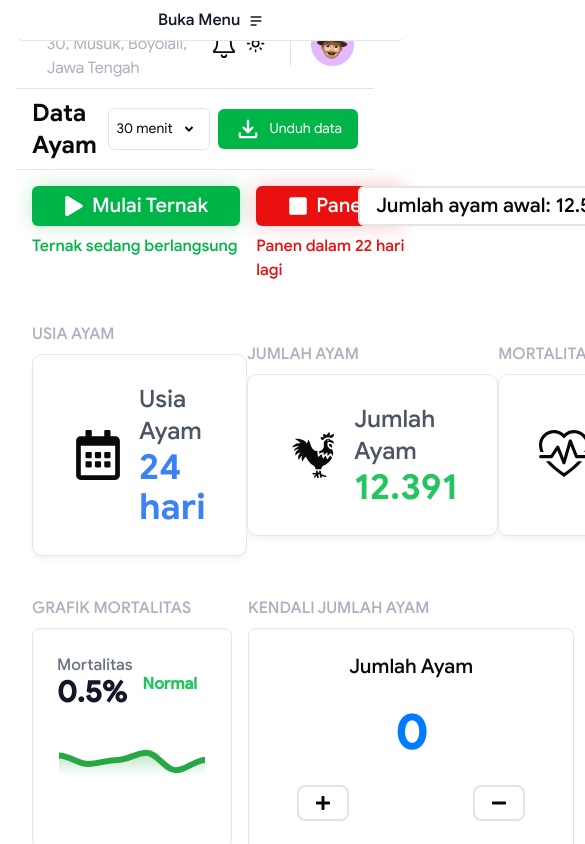
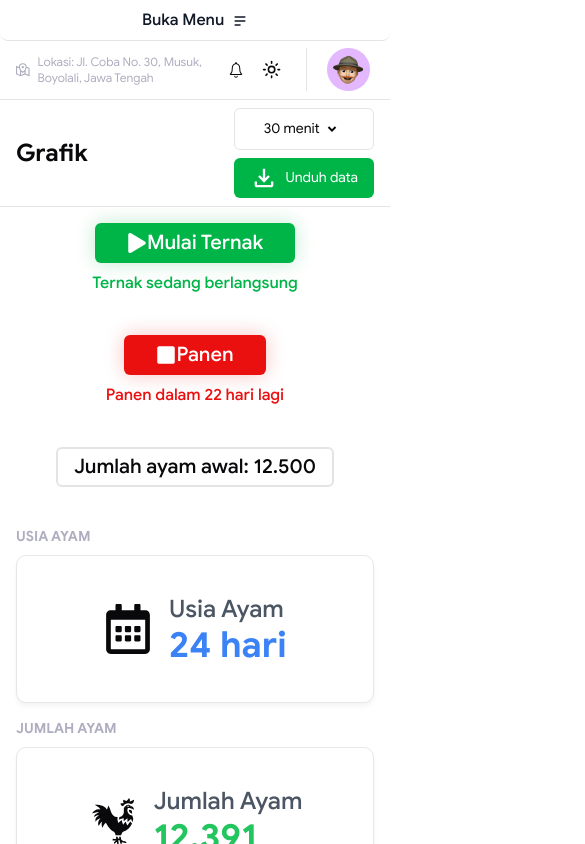
Before and after one commit to hanifnrh/sigma, a Next.js app: page /data-ayam in a window 390 px wide. Shown: the top 844 px of the page, 585 px wide, since content can reach past the window. Built offline with nearby package versions, Linux system fonts and the light colour scheme.

Commit message:
Responsiveness Data-Ayam

```diff
--- a/src/app/data-ayam/page.tsx
+++ b/src/app/data-ayam/page.tsx
@@ -27,19 +27,20 @@ const AreaChart = dynamic(() => import('@/components/ui/AreaChart'), { ssr: fals
 
 export default function DataAyam() {
     return (
-        <main className="p-4 pt-0 sm:ml-64 bg-white dark:bg-zinc-900">
+        <main className="w-full bg-white dark:bg-zinc-900 relative">
             <Navbar />
-            <div className="sticky top-0 z-10">
-                <div className="flex header py-2 px-4 body-light justify-between items-center border-b bg-white">
-                    <div className='flex navbar-title'>
-                        <GrMapLocation />
-                        <span className='ml-2 dark:text-white'>
+            <div className='flex flex-col mt-10 sm:mt-0 sm:pl-44 md:pl-56 xl:pl-64 w-full'>
+                <div className="sticky top-10 sm:top-0 z-10">
+                    <div className="flex header w-full py-2 px-4 body-light justify-between items-center border-b bg-white">
+                        <div className='flex items-center navbar-title body-bold text-sm sm:text-xs body-light'>
+                            <GrMapLocation className='text-xl' />
+                            <span className='ml-2 dark:text-white text-xs sm:text-sm'>
                                 Lokasi: Jl. Coba No. 30, Musuk, Boyolali, Jawa Tengah
                             </span>
                         </div>
                         <div className="flex justify-center items-center text-4xl">
                             <div className='flex justify-center items-center pr-3'>
-                            <IoIosNotificationsOutline className="dark:text-white mx-1 cursor-pointer" />
+                                <IoIosNotificationsOutline className="dark:text-white mr-4 cursor-pointer text-xl sm:text-2xl" />
                                 <ModeToggle />
                             </div>
                             <img src="/profile.png" alt="Profile Picture" className='border-l ml-3 pl-5' />
@@ -48,13 +49,13 @@ export default function DataAyam() {
                     </div>
                     <div className="flex header py-2 px-4 body-light justify-between items-center border-b bg-white">
                         <div className='flex body-bold text-2xl'>
-                        Data Ayam
+                            Grafik
                         </div>
-                    <div className="flex justify-center items-center text-4xl">
+                        <div className="grid grid-cols-1 sm:grid-cols-2 gap-2 text-4xl">
                             <DropdownMenu>
-                            <DropdownMenuTrigger className='border p-2 inline-flex items-center justify-center whitespace-nowrap rounded-md text-sm font-medium ring-offset-background transition-colors focus-visible:outline-none focus-visible:ring-2 focus-visible:ring-ring focus-visible:ring-offset-2 disabled:pointer-events-none disabled:opacity-50 mr-2'>
+                                <DropdownMenuTrigger className='border p-2 inline-flex items-center justify-center whitespace-nowrap rounded-md text-sm font-medium ring-offset-background transition-colors focus-visible:outline-none focus-visible:ring-2 focus-visible:ring-ring focus-visible:ring-offset-2 disabled:pointer-events-none disabled:opacity-50'>
                                     30 menit
-                                <RiArrowDropDownLine className="dark:text-white text-center ml-1 text-2xl" />
+                                    <RiArrowDropDownLine className="dark:text-white text-center text-2xl" />
                                 </DropdownMenuTrigger>
                                 <DropdownMenuContent className='body-light'>
                                     <DropdownMenuSeparator />
@@ -75,14 +76,14 @@ export default function DataAyam() {
                     </div>
                 </div>
 
-            <div className="page flex items-center justify-between p-4">
+                <div className="page flex items-center justify-between p-4 w-full">
                     <div className="flex flex-col justify-between items-center w-full">
-                    <div className='flex justify-between items-start w-full'>
-                        <div className='flex justify-start w-full'>
-                            <div>
+                        <div className='grid grid-cols-1 lg:grid-cols-2 gap-10'>
+                            <div className='grid grid-cols-1 sm:grid-cols-2 gap-10'>
+                                <div className='flex flex-col justify-center sm:justify-start sm:items-start items-center'>
                                     <Button variant={"mulaiTernak"}>
                                         <div className='h-full px-4 py-4 flex justify-center items-center text-xl'>
-                                        <FaPlay className='mr-2' />
+                                            <FaPlay className='' />
                                             Mulai Ternak
                                         </div>
                                     </Button>
@@ -90,10 +91,10 @@ export default function DataAyam() {
                                         Ternak sedang berlangsung
                                     </p>
                                 </div>
-                            <div className='ml-4'>
+                                <div className='flex flex-col justify-center sm:justify-start sm:items-end lg:items-start items-center'>
                                     <Button variant={"panen"}>
                                         <div className='h-full px-4 py-4 flex justify-center items-center text-xl'>
-                                        <FaStop className='mr-2' />
+                                            <FaStop className='' />
                                             Panen
                                         </div>
                                     </Button>
@@ -109,36 +110,36 @@ export default function DataAyam() {
                             </Button>
                         </div>
 
-                    <div className='w-full flex items-center justify-between mt-10'>
+                        <div className='w-full grid grid-cols-1 lg:grid-cols-3 gap-4 mt-10'>
                             <div>
-                            <div className='navbar-title mb-2'>
+                                <div className='navbar-title body-bold text-sm sm:text-xs mb-2'>
                                     USIA AYAM
                                 </div>
                                 <UsiaAyam />
                             </div>
                             <div>
-                            <div className='navbar-title mb-2'>
+                                <div className='navbar-title body-bold text-sm sm:text-xs mb-2'>
                                     JUMLAH AYAM
                                 </div>
                                 <JumlahAyam />
                             </div>
                             <div>
-                            <div className='navbar-title mb-2'>
+                                <div className='navbar-title body-bold text-sm sm:text-xs mb-2'>
                                     MORTALITAS AYAM
                                 </div>
                                 <MortalitasAyam />
                             </div>
                         </div>
 
-                    <div className='mt-10 w-full flex justify-between'>
-                        <div className='w-full h-full mr-2'>
-                            <p className='navbar-title mb-2'>
+                        <div className='mt-10 w-full grid grid-cols-1 lg:grid-cols-2 gap-4'>
+                            <div className='w-full h-full'>
+                                <p className='navbar-title body-bold text-sm sm:text-xs mb-2'>
                                     GRAFIK MORTALITAS
                                 </p>
                                 <GrafikMortalitas></GrafikMortalitas>
                             </div>
-                        <div className='w-full h-full ml-2'>
-                            <p className='navbar-title mb-2'>
+                            <div className='w-full h-full'>
+                                <p className='navbar-title body-bold text-sm sm:text-xs mb-2'>
                                     KENDALI JUMLAH AYAM
                                 </p>
                                 <div className='border rounded-lg'>
@@ -149,9 +150,7 @@ export default function DataAyam() {
 
                     </div>
                 </div>
-
-
-
+            </div>
         </main>
     );
 }
--- a/src/app/navbar.tsx
+++ b/src/app/navbar.tsx
@@ -53,8 +53,8 @@ const Navbar: React.FC = () => {
                             <Image src="/sigmalogo.png" alt="Logo" width={256} height={256} className="h-16 md:h-12 xl:h-16 w-auto mt-8 sm:mt-0" />
                         </Link>
                         {/* Menu Items */}
-                        <ul className="space-y-2 font-medium">
-                            <p className='body-bold navbar-title text-sm sm:text-xs mb-2'>
+                        <ul className="space-y-2 font-medium mt-5 sm:mt-0">
+                            <p className='body-bold navbar-title text-xs mb-2'>
                                 MAIN MENU
                             </p>
                             <li>
@@ -104,7 +104,7 @@ const Navbar: React.FC = () => {
                             </li>
                         </ul>
                         <ul className="pt-4 space-y-2 font-medium border-t border-gray-200 dark:border-gray-700">
-                            <p className='body-bold navbar-title text-sm sm:text-xs mb-2'>
+                            <p className='body-bold navbar-title text-xs mb-2'>
                                 BANTUAN
                             </p>
                             <li>
@@ -135,7 +135,7 @@ const Navbar: React.FC = () => {
                                 </Link>
                             </li>
                         </ul>
-                        <div className="status-container w-full relative">
+                        <div className="status-container w-full relative mt-5 sm:mt-0">
                             <div className='bg-purple-400 rounded-xl h-16 w-full flex items-center'>
                                 <svg xmlns="http://www.w3.org/2000/svg" width="120" height="93" viewBox="0 0 120 93" fill="none" className='absolute top-0 left-0'>
                                     <circle opacity="0.2" cx="60.7009" cy="60.7009" r="60.7009" transform="matrix(0.996195 0.0871557 0.0871557 -0.996195 -74.1056 81.7822)" fill="url(#paint0_linear_58_5)" />
```
Lines whose indentation alone changed are shown as unchanged.
